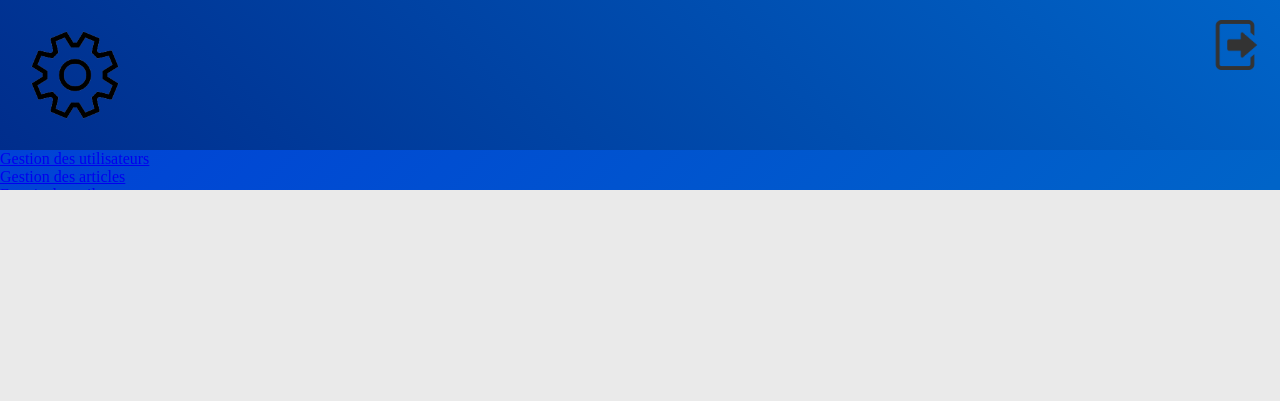
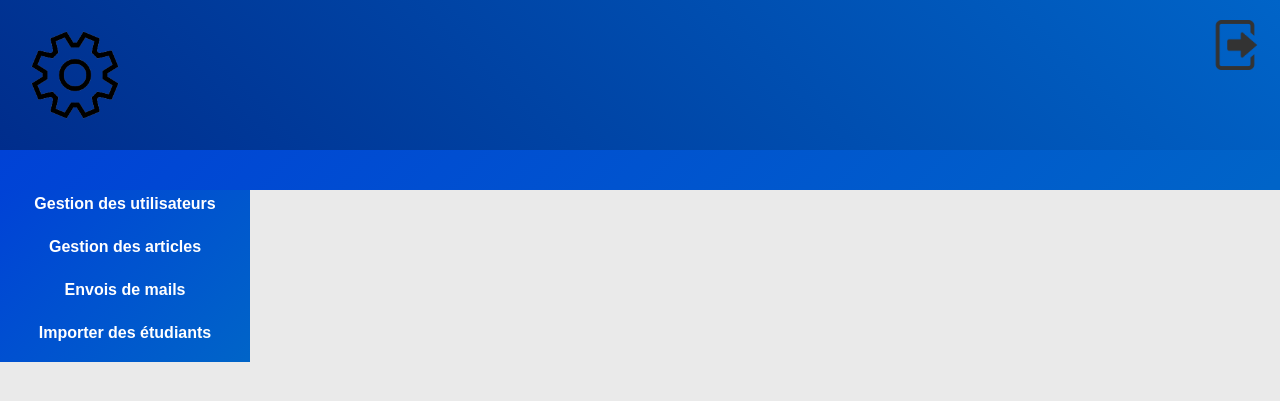
Before and after one commit to Barnaud/CECI-site, a Django app: template monApp/templates/monApp/admin_base.html in a window 1280 px wide. Shown: the top 401 px of the page. Run offline with Django 3.2, Linux system fonts and the light colour scheme; the template is opened without the code that fills it, so the values that code supplies are empty.

Commit message:
fix page admin

```diff
--- a/monApp/templates/monApp/admin_base.html
+++ b/monApp/templates/monApp/admin_base.html
@@ -15,17 +15,18 @@
 
 
 	</header>
-
-    <nav>
+    <nav></nav>
+<div class="page">
+    <aside>
 
         <a href="{% url "admin" "group" "list" %}"><div class="menu">Gestion des utilisateurs</div></a>
         <a href="{% url "admin" "section" "list" %}"><div class="menu">Gestion des articles</div></a>
         <a href="{% url "admin" "mail" "list" %}"><div class="menu">Envois de mails</div></a>
         <a href="{% url 'user_import' %}"><div class="menu">Importer des étudiants</div></a>
-    </nav>
-
+    </aside>
 {% block content %}
 {% endblock %}
+</div>
 
 </body>
     <script src={% static "js/del.js" %}></script>
```
